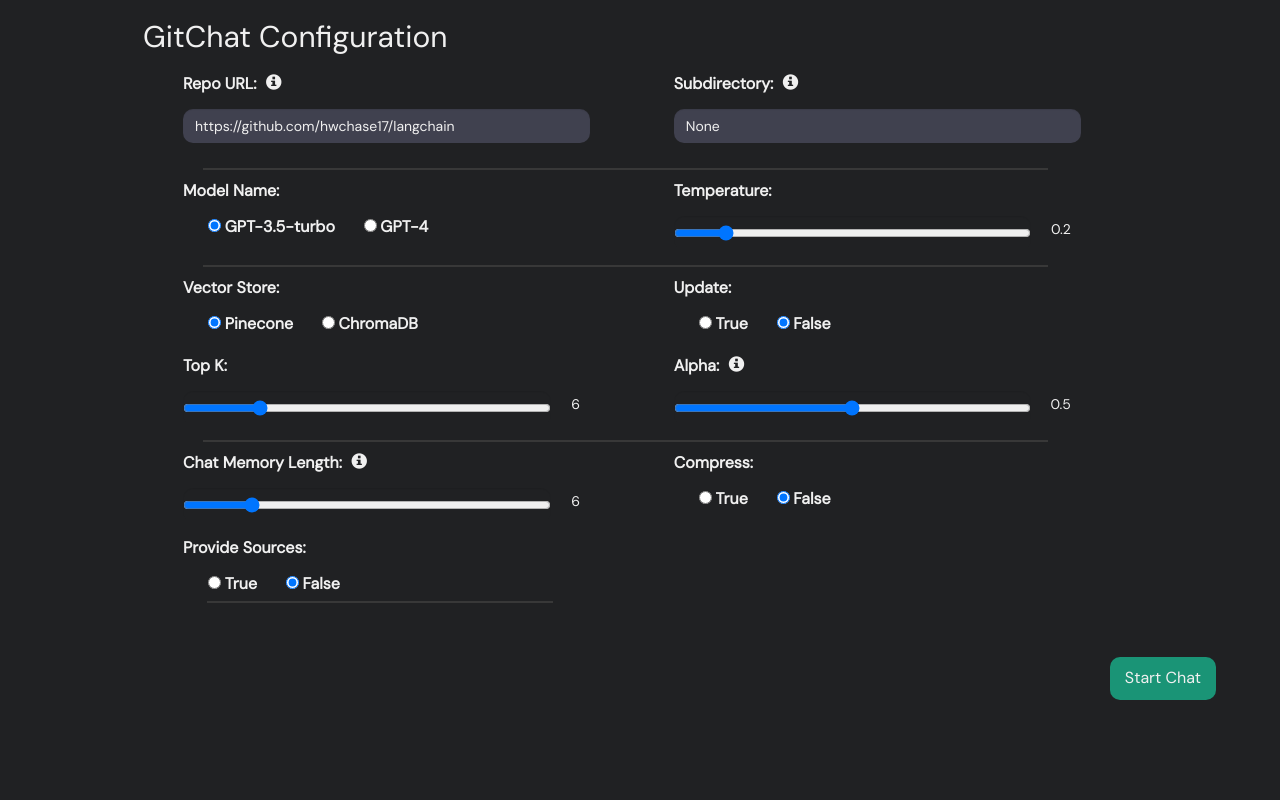
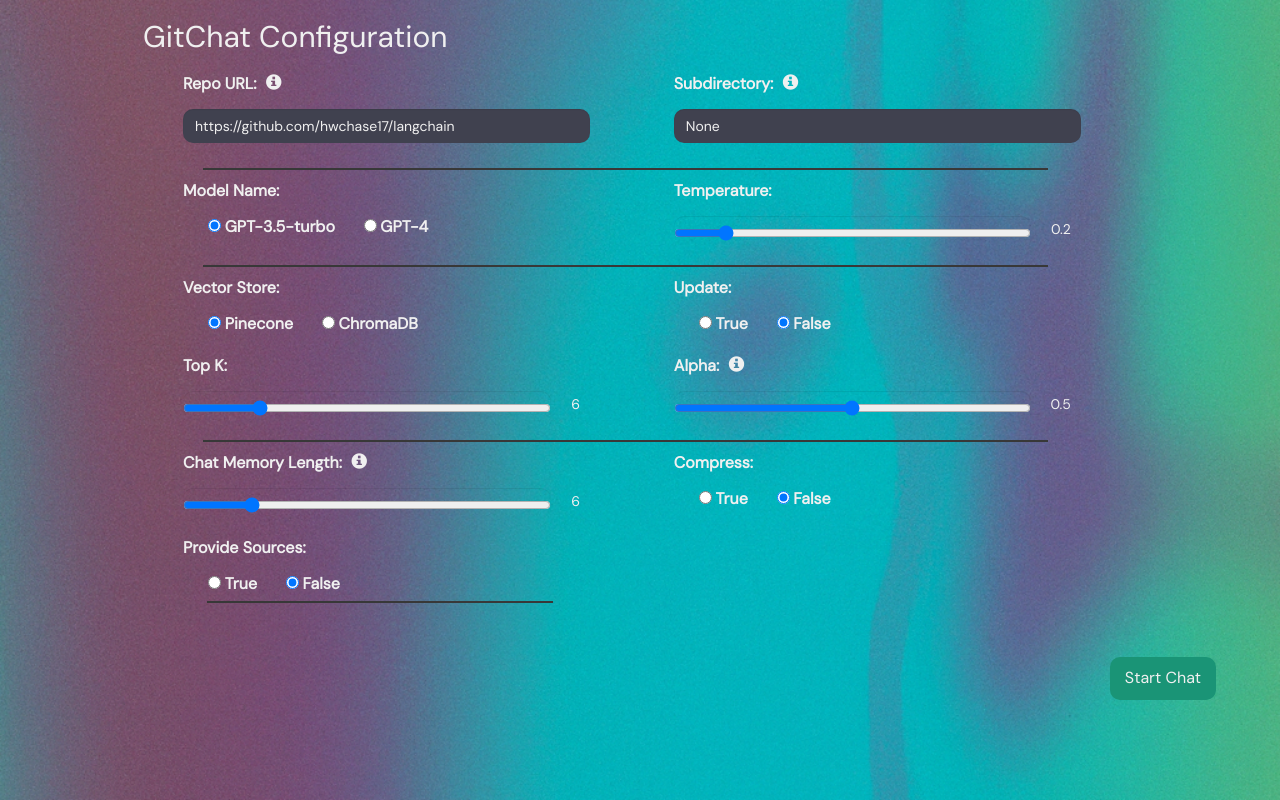
Before and after one commit to SimonB97/GitChat, a Flask app: page /start in a window 1280 px wide. Run offline with Flask 2, Linux system fonts and the light colour scheme; some libraries are stand-ins or nearby versions.

Commit message:
create 1 file and update 1 file

```diff
--- a/src/templates/start_page.html
+++ b/src/templates/start_page.html
@@ -18,6 +18,11 @@
             font-family: 'DM Sans', sans-serif;
             background: #202123;
             color: #f0f0f0;
+            background-image: url('.\\..\\..\\data\\images\\background.png');
+            background-repeat: no-repeat;
+            background-position: center center;
+            background-attachment: fixed;
+            background-size: cover;
         }
 
         h1 {
@@ -242,7 +247,7 @@
                     </div>
                 </div>
                 <div id="alpha_form" class="form-group">
-                    <label for="alpha">Alpha: <i class="info-icon glyphicon glyphicon-info-sign" data-tooltip="The alpha parameter controls the weighting between the dense and sparse vector search scores when Hybrid Search is used, which is currently the only search option for Pinecone. (see https://www.pinecone.io/learn/hybrid-search-intro/)
+                    <label for="alpha">Alpha: <i class="info-icon glyphicon glyphicon-info-sign" data-tooltip="The alpha parameter controls the weighting between the dense and sparse vector search scores when Hybrid Search is used, which is currently the only search option for Pinecone. (see: https://www.pinecone.io/learn/hybrid-search-intro/)
                     [1 -> Dense Search, 0 -> Sparse Search, 0.5 -> Hybrid Search] Advice: Use higher values for documents that are likely similar to the training domain of the LLM. Use lower values for documents with domain-specific language (e.g. Code, Medical Research Papers)" ></i></label>
                     <div class="slider-container">
                         <input type="range" class="form-control" id="alpha" name="alpha" min="0.1" max="0.9" step="0.1" value="0.5" oninput="updateSliderValue(this, 'alpha_output')" required>
```
Also changed, not shown: data/images/background.png (added).
